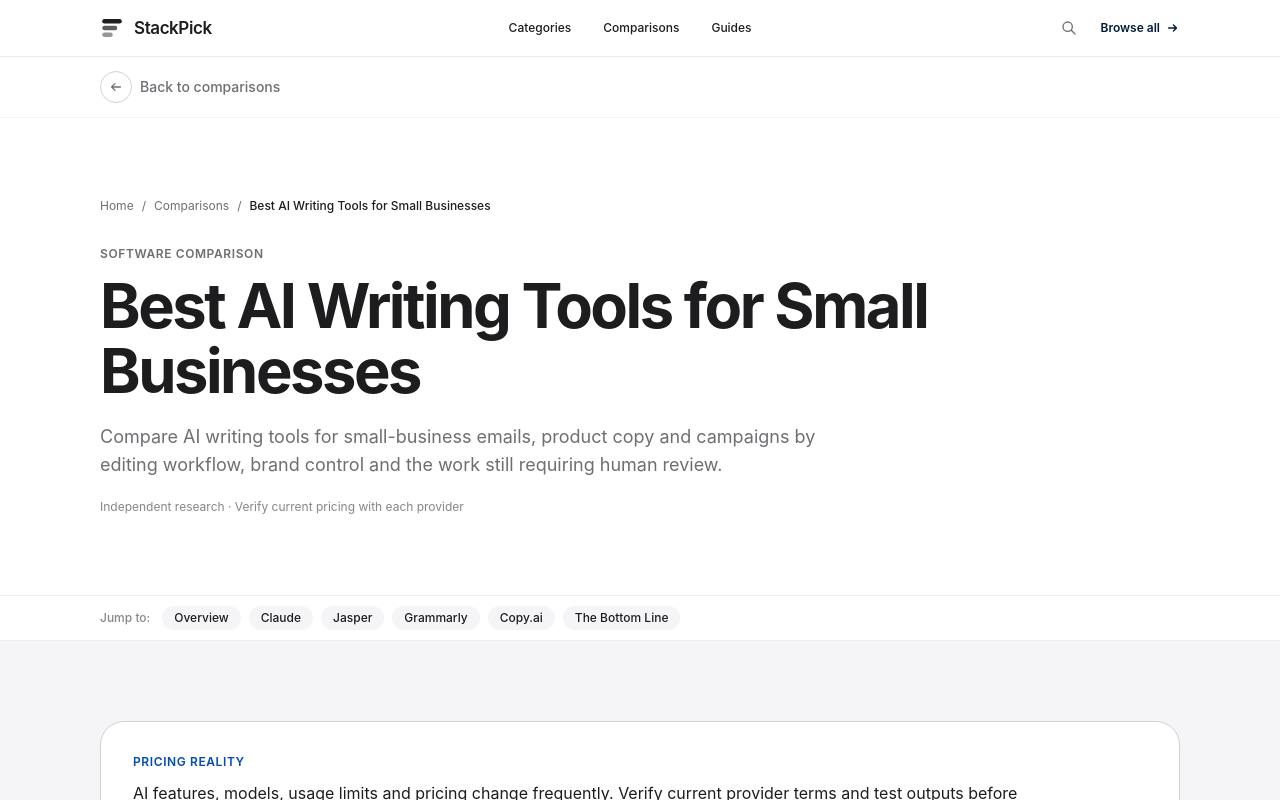
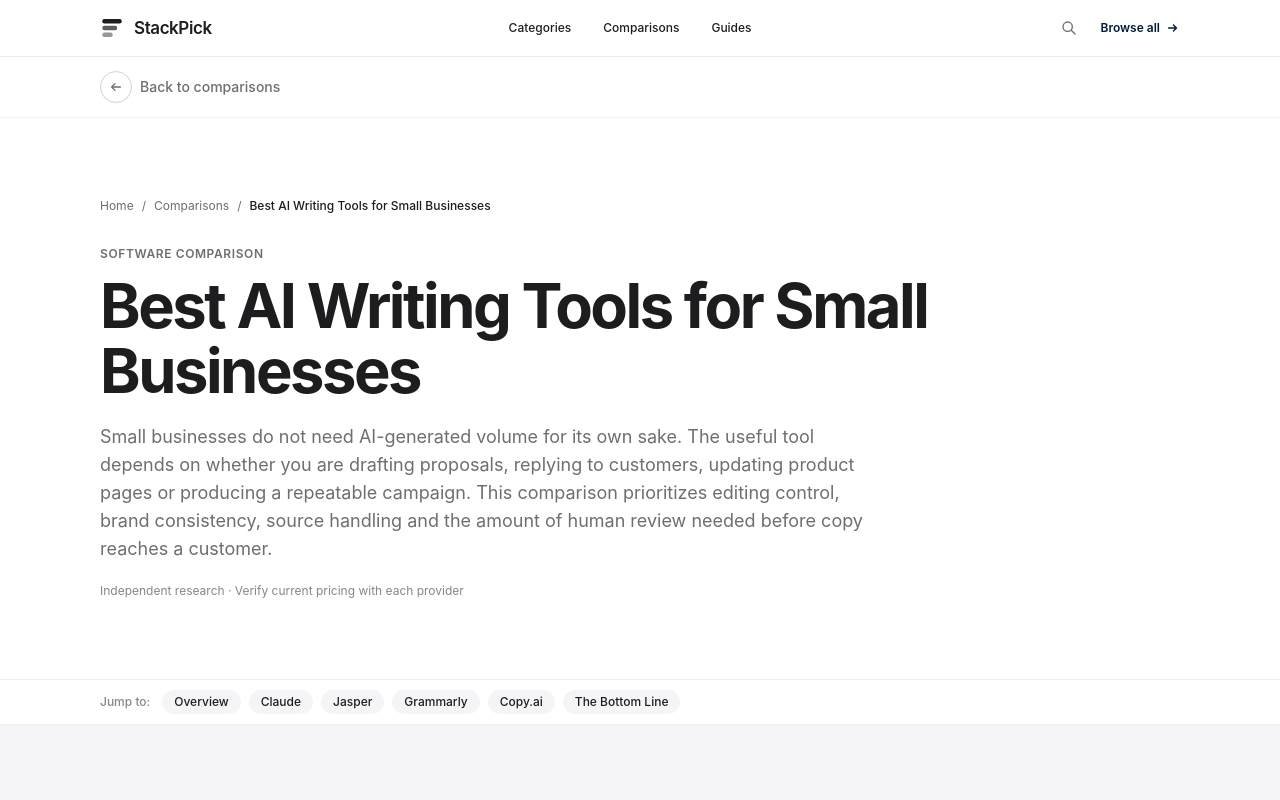
Before and after one commit to LinukaBandara/StackPick, a Next.js app: page /best/ai-writing-tools-small-businesses in a window 1280 px wide. Shown: the top 800 px of the page. Built offline with nearby package versions, Linux system fonts and the light colour scheme; no server answers.

Commit message:
Strengthen practical US-focused software guide

```diff
--- a/app/best/ai-writing-tools-small-businesses/page.tsx
+++ b/app/best/ai-writing-tools-small-businesses/page.tsx
@@ -3,7 +3,7 @@ import ComparisonArticle from "@/components/ComparisonArticle";
 
 export const metadata: Metadata = {
   title: "Best AI Writing Tools for Small Businesses (2026)",
-  description: "Compare AI writing tools for small-business emails, product copy and campaigns by editing workflow, brand control and the work still requiring human review.",
+  description: "Compare AI writing tools for small-business client emails, proposals, product copy and campaigns by free usage, brand control, workflow and human review.",
   alternates: { canonical: "/best/ai-writing-tools-small-businesses" },
 };
 
@@ -12,8 +12,8 @@ export default function Page() {
     <ComparisonArticle
       title="Best AI Writing Tools for Small Businesses"
       slug="ai-writing-tools-small-businesses"
-      intro="Compare AI writing tools for small-business emails, product copy and campaigns by editing workflow, brand control and the work still requiring human review."
-      pricingNote="AI features, models, usage limits and pricing change frequently. Verify current provider terms and test outputs before adopting a tool."
+      intro="Small businesses do not need AI-generated volume for its own sake. The useful tool depends on whether you are drafting proposals, replying to customers, updating product pages or producing a repeatable campaign. This comparison prioritizes editing control, brand consistency, source handling and the amount of human review needed before copy reaches a customer."
+      pricingNote="Check current message or credit caps, model access, document limits, team seats and whether brand voice or workflow features are paid add-ons. Do not treat a temporary trial as a free plan. For client work, also review data-use settings and avoid pasting customer personal information, confidential proposals or unreleased business details unless the workflow is approved."
       tools={[
         { name: "Claude", bestFor: "Long-form drafts and revising source material", freeOption: "Check current usage, document and model limits before assigning repeated long-form work.", tradeoff: "Worth testing for structure and editing of longer drafts, but reviewers still need to validate claims and ensure the final copy reflects the business's own voice.", url: "https://claude.ai/" },
         { name: "Jasper", bestFor: "Marketing teams producing repeatable campaign content", freeOption: "Confirm current trial or subscription terms and whether brand-voice and campaign features are included in the plan you would buy.", tradeoff: "A more marketing-oriented workflow may help teams standardize campaigns, but it can be unnecessary overhead for a business that only needs occasional drafts.", url: "https://www.jasper.ai/" },
```
